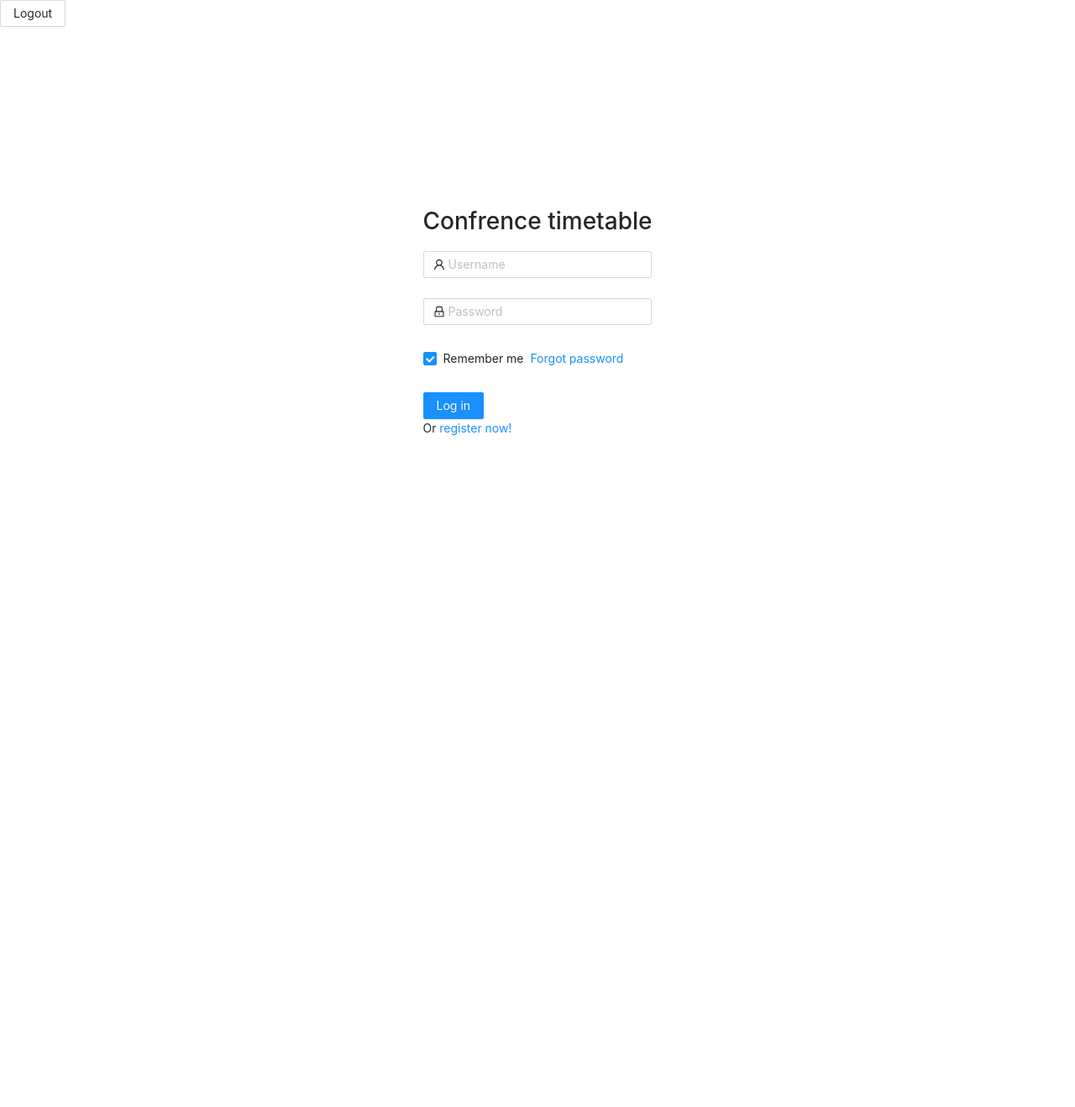
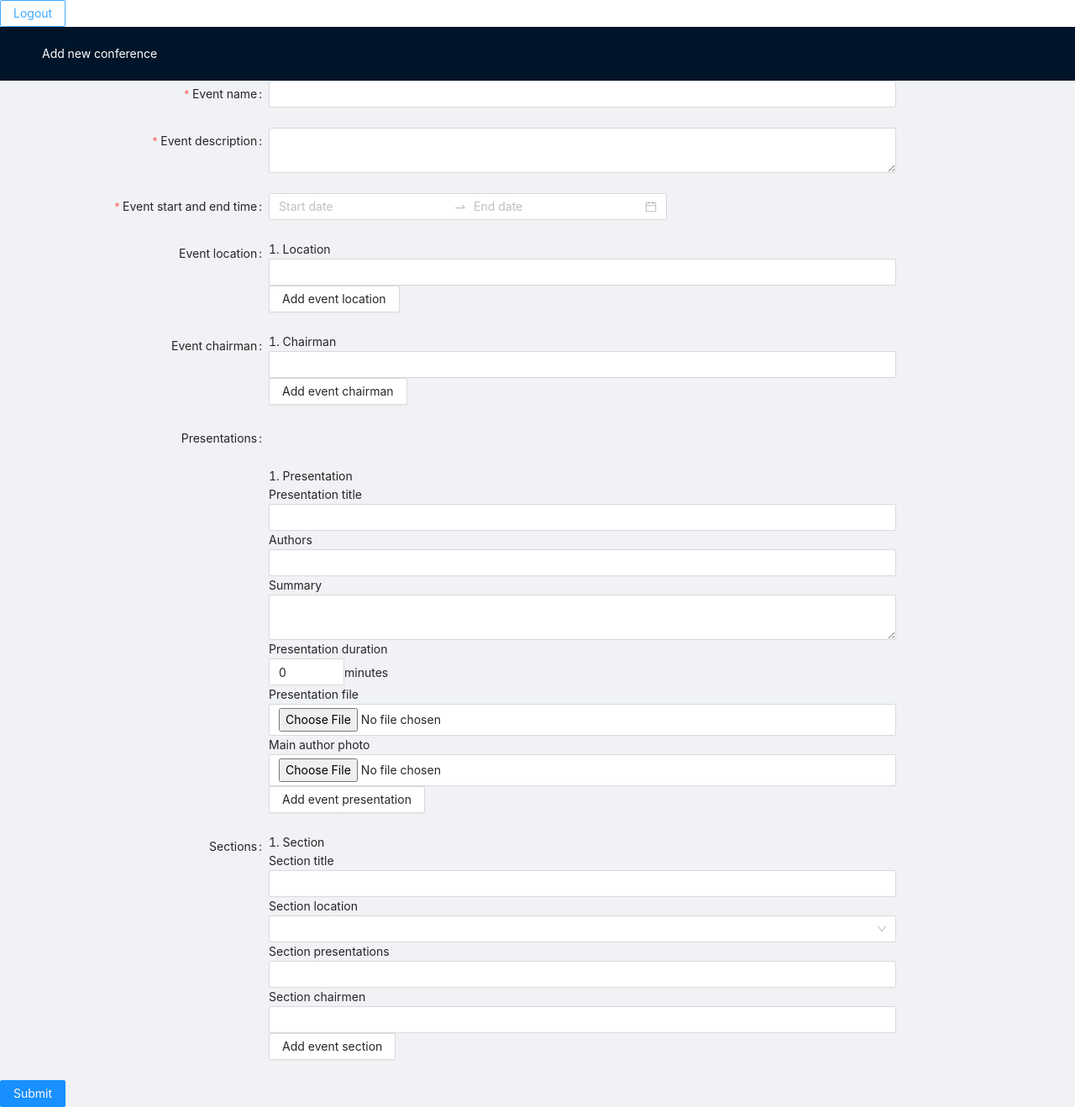
Before and after one commit to fkovacevic/conference-timetable, a React (Create React App) app: page /conference in a window 1280 px wide. Before the commit this address led to /login. Shown: the whole page at 84% size. Before the commit the page ends 800 px from the top, so only its background shows below. Built offline with nearby package versions, Linux system fonts and the light colour scheme.

Commit message:
Add conference page WIP

```diff
--- a/package.json
+++ b/package.json
@@ -30,7 +30,7 @@
     "workbox-streams": "^5.1.4"
   },
   "scripts": {
-    "start": "SET PORT=80 && react-scripts start",
+    "start": "react-scripts start",
     "build": "react-scripts build",
     "test": "react-scripts test",
     "eject": "react-scripts eject"
--- a/src/App.js
+++ b/src/App.js
@@ -1,15 +1,16 @@
-import React, { useContext } from "react";
-import { BrowserRouter, Route, Switch, Redirect } from "react-router-dom";
+import React, { useContext } from 'react';
+import { BrowserRouter, Route, Switch, Redirect } from 'react-router-dom';
 
-import Homepage from "./pages/Homepage/Homepage";
-import Calendar from "./pages/Calendar/Calendar";
+import Homepage from './pages/Homepage/Homepage';
+import Calendar from './pages/Calendar/Calendar';
+import CreateConference from './pages/Conference/CreateConference';
 
-import "./index.scss";
-import Login from "./pages/Login/Login";
-import Register from "./pages/Register/Register";
-import ConferenceSearch from "./pages/Landingpage/ConferenceSearch";
-import AuthContext from "./auth_store/auth-context";
-import { Button } from "antd";
+import './index.scss';
+import Login from './pages/Login/Login';
+import Register from './pages/Register/Register';
+import ConferenceSearch from './pages/Landingpage/ConferenceSearch';
+import AuthContext from './auth_store/auth-context';
+import { Button } from 'antd';
 
 const App = () => {
   const authCtx = useContext(AuthContext);
@@ -54,6 +55,10 @@ const App = () => {
             <Homepage></Homepage>
           </Route>
 
+          <Route exact path="/conference">
+            <CreateConference />
+          </Route>
+
           <Route path="*">
             <Redirect to="/" />
           </Route>
--- /dev/null
+++ b/src/pages/Conference/CreateConference.jsx
@@ -0,0 +1,278 @@
+import React, { useState } from 'react';
+import { Layout } from 'antd';
+import 'antd/dist/antd.css';
+import './create-conference.scss';
+import moment from 'moment';
+
+import { createEvent } from '../../services/EventService';
+
+import { addEventLocation } from '../../services/LocationService';
+
+import { Form, Input, DatePicker, Button, Select, InputNumber } from 'antd';
+const { RangePicker } = DatePicker;
+const { TextArea } = Input;
+const { Option } = Select;
+
+const { Header, Content } = Layout;
+const dateTimeFormat = 'YYYY-MM-DDTHH:mm:ss[Z]';
+
+const formItemLayout = {
+  labelCol: {
+    span: 6
+  },
+  wrapperCol: {
+    span: 14
+  }
+};
+
+const dateRangeConfig = {
+  rules: [
+    {
+      type: 'array',
+      required: true,
+      message: 'Please select time and date'
+    }
+  ]
+};
+
+const emptyPresentationForm = {
+  title: '',
+  authors: [''],
+  description: '',
+  position: '',
+  durationMinutes: 0,
+  attachment: null,
+  mainAuthorPhoto: null
+};
+
+const emptySectionForm = {
+  title: '',
+  chairs: [''],
+  startAt: null,
+  endAt: null,
+  backgroundColor: ''
+};
+
+const CreateConference = () => {
+  const [locations, setLocations] = useState(['']);
+  const [chairmen, setChairmen] = useState(['']);
+  const [presentations, setPresentations] = useState([emptyPresentationForm]);
+  const [sections, setSections] = useState([emptySectionForm]);
+
+  const addLocation = () => {
+    setLocations([...locations, '']);
+  };
+
+  const addChairman = () => {
+    setChairmen([...chairmen, '']);
+  };
+
+  const addPresentation = () => {
+    setPresentations([...presentations, emptyPresentationForm]);
+  };
+
+  const addSection = () => {
+    setSections([...sections, emptySectionForm]);
+  };
+
+  const onSubmit = async ({ title, description, eventDateRange }) => {
+    const requestData = {
+      title,
+      description,
+      startAt: moment(eventDateRange[0]).format(dateTimeFormat),
+      endAt: moment(eventDateRange[1]).format(dateTimeFormat)
+    };
+
+    createEvent(requestData).then(response => {
+      const id = response.id;
+      console.log(locations);
+      locations.forEach(location => {
+        location && addEventLocation(id, location);
+      });
+
+      // TODO endpoint not implemented
+      // chairmen.forEach(chairman => {
+      //   chairman && addEventChairman(id, chairman);
+      // });
+    });
+  };
+
+  const updateLocation = (newLocationValue, index) => {
+    const updatedLocations = locations.map((location, i) => {
+      if (i == index) {
+        return newLocationValue;
+      }
+      return location;
+    });
+    setLocations(updatedLocations);
+  };
+
+  const updateChairman = (newChairmanValue, index) => {
+    const updatedChairmen = chairmen.map((chairman, i) => {
+      if (i == index) {
+        return newChairmanValue;
+      }
+      return chairman;
+    });
+    setChairmen(updatedChairmen);
+  };
+
+  return (
+    <Layout>
+      <Header style={{ color: 'white' }}>Add new conference</Header>
+      <Layout>
+        <Content>
+          <Form name="validate_other" {...formItemLayout} onFinish={onSubmit}>
+            <Form.Item
+              name="title"
+              label="Event name"
+              rules={[
+                {
+                  required: true
+                }
+              ]}
+            >
+              <Input />
+            </Form.Item>
+            <Form.Item
+              name="description"
+              label="Event description"
+              rules={[
+                {
+                  required: true
+                }
+              ]}
+            >
+              <TextArea />
+            </Form.Item>
+            <Form.Item
+              name="eventDateRange"
+              label="Event start and end time"
+              {...dateRangeConfig}
+            >
+              <RangePicker showTime format="DD-MM-YYYY HH:mm" />
+            </Form.Item>
+            <Form.Item label="Event location">
+              {locations.map((location, index) => (
+                <div>
+                  {index + 1}. Location
+                  <Input
+                    key={index}
+                    value={location}
+                    onChange={event => {
+                      updateLocation(event.target.value, index);
+                    }}
+                  />
+                </div>
+              ))}
+              <Button type="button" onClick={addLocation}>
+                Add event location
+              </Button>
+            </Form.Item>
+            <Form.Item label="Event chairman">
+              {chairmen.map((chairman, index) => (
+                <div>
+                  {index + 1}. Chairman
+                  <Input
+                    value={chairman}
+                    onChange={event => {
+                      updateChairman(event.target.value, index);
+                    }}
+                  />
+                </div>
+              ))}
+              <Button type="button" onClick={addChairman}>
+                Add event chairman
+              </Button>
+            </Form.Item>
+            <Form.Item label="Presentations">
+              {presentations.map((presentation, index) => {
+                return (
+                  <div style={{ marginTop: '50px' }}>
+                    <div>{index + 1}. Presentation </div>
+                    Presentation title
+                    <Input value={presentation.title} />
+                    Authors
+                    {presentation.authors.map(author => {
+                      return <Input value={author} />;
+                    })}
+                    Summary
+                    <TextArea value={presentation.description} />
+                    Presentation duration
+                    <div>
+                      <InputNumber
+                        min={0}
+                        value={presentation.durationMinutes}
+                      />
+                      minutes
+                    </div>
+                    Presentation file
+                    <Input type="file" value={presentation.attachment} />
+                    Main author photo
+                    <Input
+                      type="file"
+                      accept="image/png, image/jpeg"
+                      value={presentation.mainAuthorPhoto}
+                    />
+                  </div>
+                );
+              })}
+              <Button type="button" onClick={addPresentation}>
+                Add event presentation
+              </Button>
+            </Form.Item>
+            <Form.Item label="Sections">
+              {sections.map((section, index) => {
+                return (
+                  <div>
+                    <div>{index + 1}. Section </div>
+                    Section title
+                    <Input value={section.title} />
+                    Section location
+                    <Select>
+                      {locations.map(
+                        location =>
+                          location && (
+                            <Option value={location}>{location}</Option>
+                          )
+                      )}
+                    </Select>
+                    Section presentations
+                    <Select mode="multiple">
+                      {presentations.map(
+                        presentation =>
+                          presentation.title && (
+                            <Option value={presentation.title}>
+                              {presentation.title}
+                            </Option>
+                          )
+                      )}
+                    </Select>
+                    Section chairmen
+                    <Select mode="multiple">
+                      {chairmen.map(
+                        chairman =>
+                          chairman && (
+                            <Option value={chairman}>{chairman}</Option>
+                          )
+                      )}
+                    </Select>
+                  </div>
+                );
+              })}
+              <Button type="button" onClick={addSection}>
+                Add event section
+              </Button>
+            </Form.Item>
+
+            <Button type="primary" htmlType="submit">
+              Submit
+            </Button>
+          </Form>
+        </Content>
+      </Layout>
+    </Layout>
+  );
+};
+
+export default CreateConference;
--- /dev/null
+++ b/src/services/EventService.js
@@ -0,0 +1,14 @@
+import axios from 'axios';
+
+import apiPath from '../constants/api/apiPath';
+
+export const createEvent = async event => {
+  const token = localStorage.getItem('token');
+  const config = {
+    headers: {
+      Authorization: `Bearer ${token}`
+    }
+  };
+  const { data } = await axios.post(`${apiPath}/events`, event, config);
+  return data;
+};
--- /dev/null
+++ b/src/services/LocationService.js
@@ -0,0 +1,29 @@
+import axios from 'axios';
+
+import apiPath from '../constants/api/apiPath';
+
+export const fetchLocations = async () => {
+  const token = localStorage.getItem('token');
+  const config = {
+    headers: {
+      Authorization: `Bearer ${token}`
+    }
+  };
+  const { data } = await axios.get(`${apiPath}/locations`, config);
+  return data;
+};
+
+export const addEventLocation = async (eventId, name) => {
+  const token = localStorage.getItem('token');
+  const config = {
+    headers: {
+      Authorization: `Bearer ${token}`
+    }
+  };
+  const { data } = await axios.post(
+    `${apiPath}/locations`,
+    { eventId, name },
+    config
+  );
+  return data;
+};
```
Also changed, not shown: src/pages/Conference/create-conference.scss (added), 1 other file (tests, documents, lock files or other folders).
